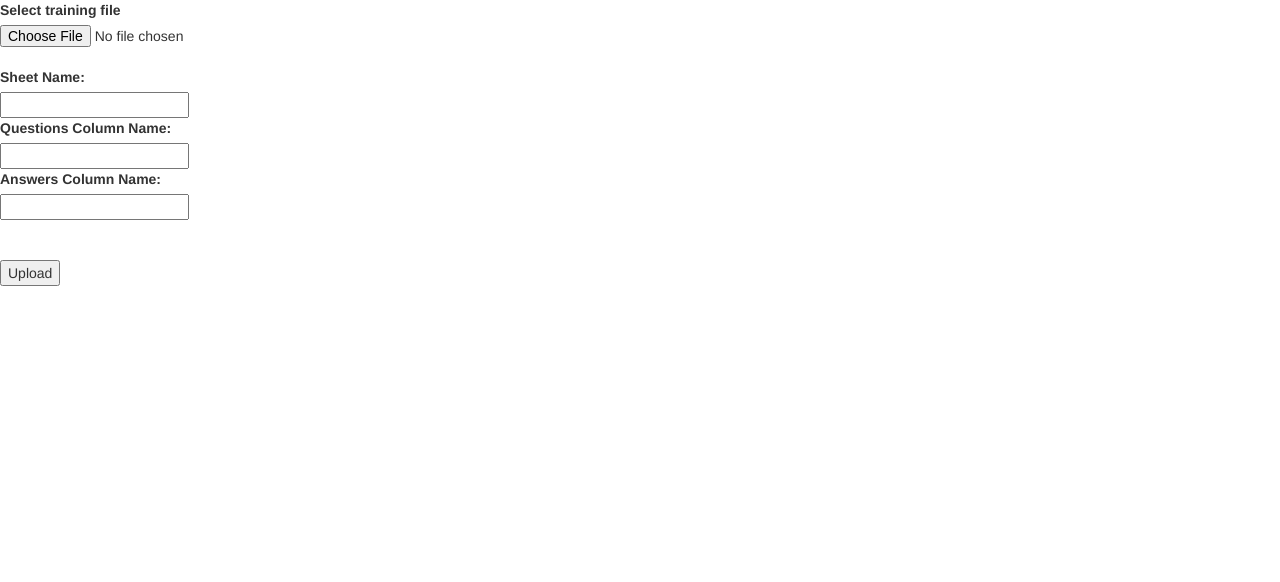
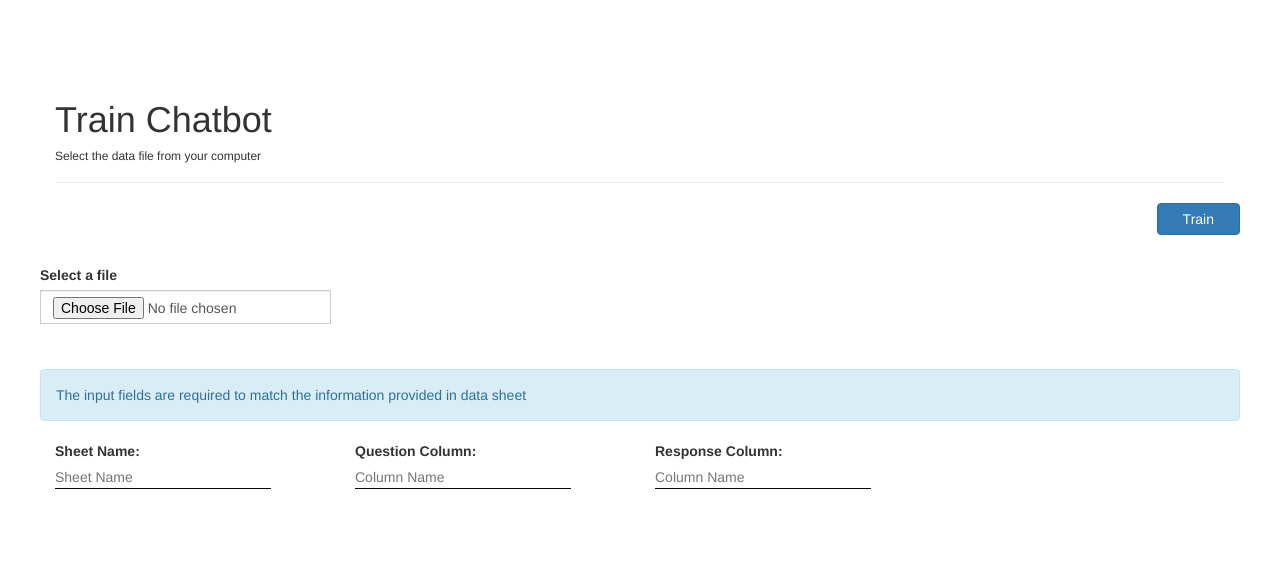
Before and after one commit to rushnaulaziz/chatbot-demo, a plain HTML site: page templates/train.html in a window 1280 px wide. Drawn offline with nearby package versions, Linux system fonts and the light colour scheme; files that its build step writes are made by us from their sources.

Commit message:
changes train page template

```diff
--- /dev/null
+++ b/static/css/train.css
@@ -0,0 +1,32 @@
+.input {
+    border: none;
+    border-bottom: 1px solid rgb(5, 5, 5);
+    width: 80%;
+    padding-left: 0px;
+}
+.input:focus {
+    outline: none;
+    box-shadow: none;
+}
+
+
+.container {
+    padding: 60px 0px;
+}
+.row {
+    padding-bottom: 30px;
+}
+
+label {
+    color:rgb(51, 51, 51)
+}
+.col-sm-3{
+    display: inline-grid;
+}
+.align-right {
+    text-align: right;
+}
+
+.btn {
+    padding: 5px 25px;
+}
--- a/templates/train.html
+++ b/templates/train.html
@@ -19,14 +19,53 @@
       rel="stylesheet"
       href="https://maxcdn.bootstrapcdn.com/bootstrap/3.4.1/css/bootstrap.min.css"
     />
+
+    <link rel="stylesheet" href="static/css/train.css">
     <script src="https://ajax.googleapis.com/ajax/libs/jquery/3.5.1/jquery.min.js"></script>
     <script src="https://maxcdn.bootstrapcdn.com/bootstrap/3.4.1/js/bootstrap.min.js"></script>
     <title>Upload training Data</title>
   </head>
 
   <body>
-    <form id="upload-file"  method="post" enctype="multipart/form-data">
-        <div class="container" id="my_progress_bar">
+    <div>
+      <div>
+        <div class="container">
+
+          <div class="page-header">
+            <h1>Train Chatbot</h1>
+            <h6>Select the data file from your computer</h6>
+          </div>
+          <div class="row align-right">
+
+            <button type="button" id="upload-file-btn" class="btn btn-primary">Train</button>
+
+         </div>
+          <form id="upload-file" method="post" enctype="multipart/form-data">
+            <div class="form-group row">
+              <label for="fileName">Select a file</label>
+              <div class="input-group">
+                <input
+                  id="fileName"
+                  class="form-control"
+                  name="file"
+                  type="file"
+                  accept="application/vnd.openxmlformats-officedocument.spreadsheetml.sheet"
+                />
+
+              </div>
+            </div>
+            <div class="row">
+              <div class="alert alert-info">
+                The input fields are required to match the information provided in
+                data sheet
+              </div>
+              <div class="col-sm-3"><label>Sheet Name:</label><input class="input"  type="text" class="form-control" name="sheet_name" id="sheet_name" placeholder="Sheet Name"/></div>
+              <div class="col-sm-3"><label>Question Column:</label><input class="input"  type="text" class="form-control" name="question_column" id="question_column" placeholder="Column Name"/></div>
+              <div class="col-sm-3"><label>Response Column:</label><input class="input"  type="text" class="form-control" name="response_column" id="response_column" placeholder="Column Name"/></div>
+           </div>
+
+          </form>
+          <div class="container" id="my_progress_bar">
             <h2>Training in progress</h2>
             <div class="progress">
               <div
@@ -42,30 +81,12 @@
               </div>
             </div>
           </div>
-        <div id="training_completed">
-          <h2>Training Completed</h2>
+          <div id="training_completed">
+            <h2>Training Completed</h2>
+          </div>
         </div>
-      <label>Select training file</label>
-      <input
-        name="file"
-        type="file"
-        accept="application/vnd.openxmlformats-officedocument.spreadsheetml.sheet"
-      />
-      <br/>
-      <label>Sheet Name:</label>
-      <br/>
-      <input name="sheet_name" />
-      <br/>
-      <label>Questions Column Name:</label>
-      <br/>
-      <input name="question_column" />
-      <br/>
-      <label>Answers Column Name:</label>
-      <br/>
-      <input name="response_column" />
-      <br/><br/><br/>
-      <button id="upload-file-btn" type="button">Upload</button>
-    </form>
+      </div>
+    </div>
 
 
     <script src="https://ajax.googleapis.com/ajax/libs/jquery/1.12.4/jquery.min.js"></script>
@@ -89,12 +110,10 @@
             if (data == 100) {
               socket.emit("client_disconnecting");
               $("#my_progress_bar").hide();
-              $("#training_completed").show();}
-            else{
+              $("#training_completed").show();
+            } else {
               $("#my_progress_bar").show();
             }
-
-
 
             document.getElementById("pbar").style.width = data + "%";
             document.getElementById("pbar").innerHTML = data + "%";
```
Also changed, not shown: 1 other file.
